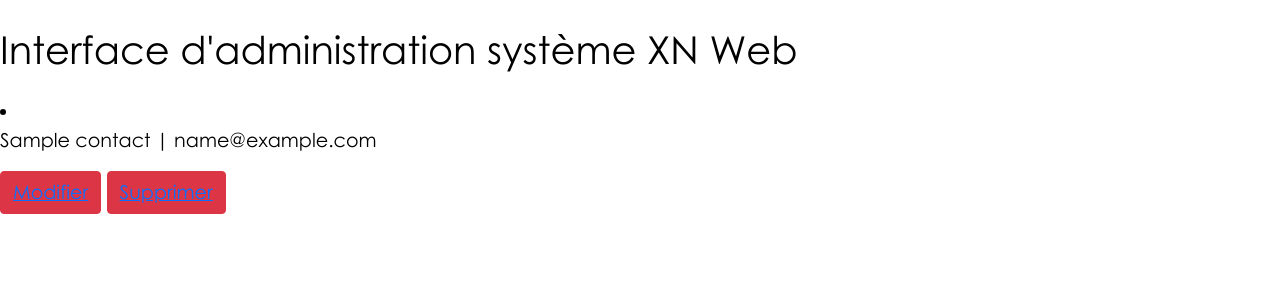
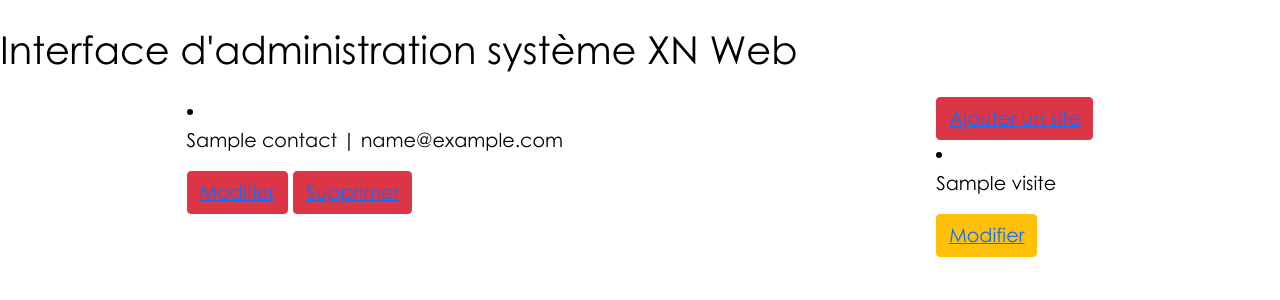
Before and after one commit to XavierNormandiere/xnWebV6, a Symfony app: template templates/admin/admin.html.twig in a window 1280 px wide. Shown: the part 61-361 px from the top of the page. Run offline with Twig, Linux system fonts and the light colour scheme; the template is opened without the code that fills it: most values are stand-ins (such as "Sample title", 1, 10 or a date in 2020); some libraries are stand-ins or nearby versions.

Commit message:
Centralisation CRUD sur Admin

```diff
--- a/public/css/style.css
+++ b/public/css/style.css
@@ -65,6 +65,10 @@ hr{
     display: flex;
     justify-content: space-around;
 }
+.interface{
+    display: flex;
+    justify-content: space-around;
+}
 /* ************************************* CSS Flexbox Double *********************************/
 .section {
     display: flex;
--- a/src/Controller/AdminController.php
+++ b/src/Controller/AdminController.php
@@ -7,6 +7,7 @@ use App\Entity\Visite;
 use App\Form\ContactType;
 use App\Form\VisiteType;
 use App\Repository\ContactRepository;
+use App\Repository\VisiteRepository;
 use Doctrine\ORM\EntityManagerInterface;
 use Symfony\Bundle\FrameworkBundle\Controller\AbstractController;
 use Symfony\Component\HttpFoundation\File\Exception\FileException;
@@ -25,11 +26,13 @@ class AdminController extends AbstractController
      * @return Response
      * @Route("/", name="admin")
      */
-    public function admin(ContactRepository $repository): Response
+    public function admin(ContactRepository $repository, VisiteRepository $visiteRepository): Response
     {
         $contacts = $repository->findAll();
+        $visites =$visiteRepository->findAll();
         return $this->render('admin/admin.html.twig', [
             'contacts' => $contacts,
+            'visites'=>$visites
         ]);
     }
 
--- a/templates/admin/admin.html.twig
+++ b/templates/admin/admin.html.twig
@@ -6,8 +6,11 @@
 
     <h1>Interface d'administration système XN Web</h1>
 
-    {% for contact in contacts %}
 
+
+<section class="interface">
+    <div>
+        {% for contact in contacts %}
         <li>
             <p>{{ contact.nom }} | {{ contact.email }}</p>
             <button type="button" class="btn btn-danger">
@@ -17,7 +20,25 @@
                 <a href="{{ path('admin_deleteContact', {'id':contact.id}) }}">Supprimer</a>
             </button>
         </li>
+        {% endfor %}
+    </div>
 
+    <div>
+        <button type="button" class="btn btn-danger">
+            <a href="{{ path('admin_newVisite') }}">Ajouter un site</a>
+        </button>
+    {% for visite in visites %}
+
+        <li>
+            <p>{{ visite.titre }}</p>
+            <button type="button" class="btn btn-warning">
+                <a href="{{ path('admin_editVisite', {'id':visite.id}) }}">Modifier</a>
+            </button>
+        </li>
     {% endfor %}
+    </div>
+</section>
+
+
 
 {% endblock %}
--- a/templates/visite/listVisites.html.twig
+++ b/templates/visite/listVisites.html.twig
@@ -6,9 +6,7 @@
     <h1>Liste des visites guidées</h1>
 
 <div class="btn_span">
-    <button type="button" class="btn btn-danger">
-        <a href="{{ path('admin_newVisite') }}">Ajouter un site</a>
-    </button>
+
     <p>Visite par pays</p>
 </div>
 
@@ -21,7 +19,6 @@
                 <p>{{ visite.pays }}</p>
 
                 <p><a href="{{ path('visite_detailVisite', {'id':visite.id}) }}">plus d'info</a> </p>
-                <p><a href="{{ path('admin_editVisite', {'id':visite.id}) }}">Modifier info</a> </p>
             </div>
 
             <div class="section__item section__item--endt">
```
Also changed, not shown: templates/admin/editVisite.html.twig (+8 -1 lines).
